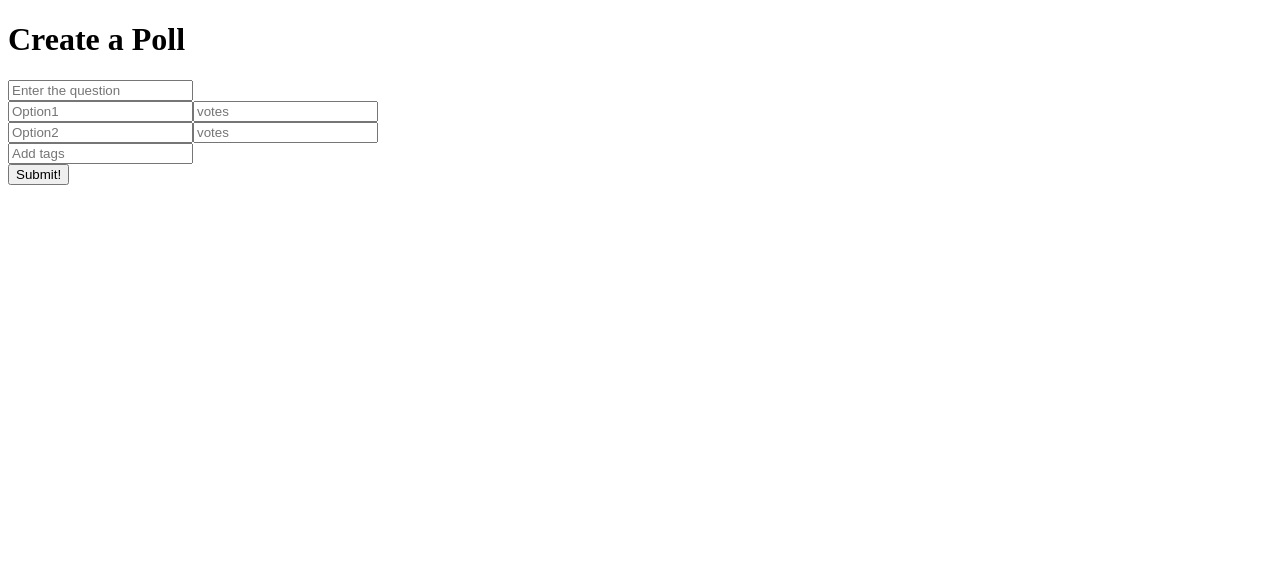
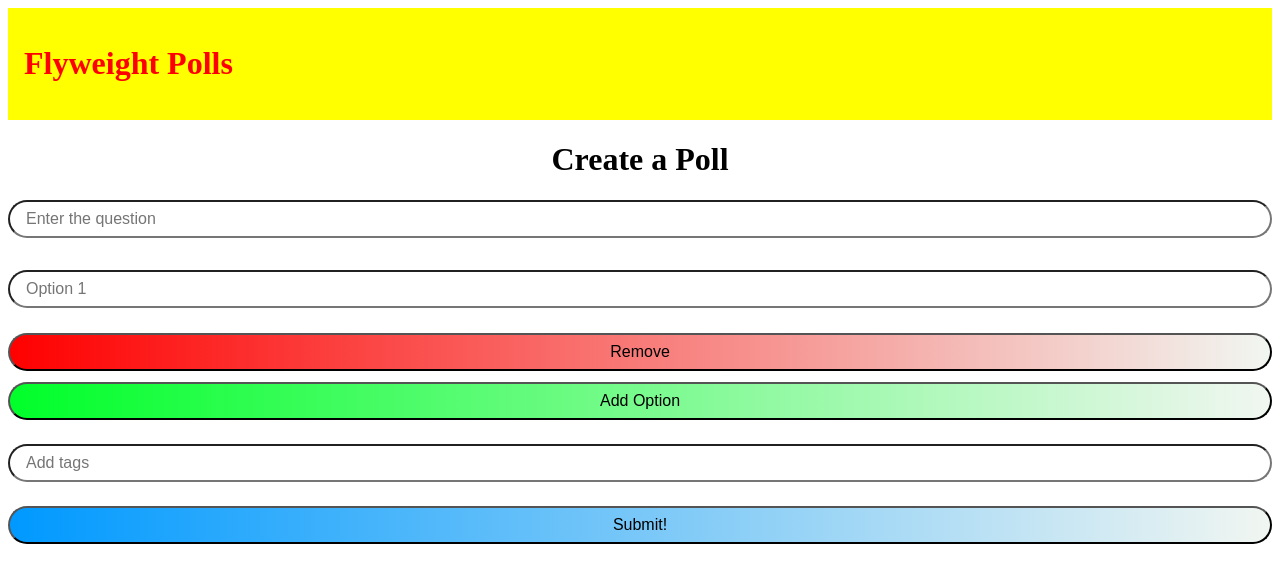
Before and after one commit to H4K3R13/Hexmos-Training, a React (Vite) app in the folder week5/polls-frontend/: page /createpoll in a window 1280 px wide. Shown: the top 582 px of the page. Built offline with nearby package versions, Linux system fonts and the light colour scheme.

Commit message:
Fixed CreatePoll😃

```diff
--- a/week5/polls-frontend/index.html
+++ b/week5/polls-frontend/index.html
@@ -4,7 +4,7 @@
     <meta charset="UTF-8" />
     <link rel="icon" type="image/svg+xml" href="/vite.svg" />
     <meta name="viewport" content="width=device-width, initial-scale=1.0" />
-    <title>Vite + React</title>
+    <title>Flyweight Polls</title>
   </head>
   <body>
     <div id="root"></div>
--- a/week5/polls-frontend/src/App.jsx
+++ b/week5/polls-frontend/src/App.jsx
@@ -3,11 +3,12 @@ import { BrowserRouter, Routes, Route, useParams } from "react-router-dom"
 import Home from "./components/Home"
 import CreatePoll from "./components/CreatePoll"
 import PollDetail from "./components/PollDetail"
-
+import Heading from "./components/Heading"
 function App() {
   let { id } = useParams()
   return (
     <div>
+      <Heading/>
       <BrowserRouter>
         <Routes>
           <Route index element={<Home/>}/>
--- a/week5/polls-frontend/src/components/CreatePoll.jsx
+++ b/week5/polls-frontend/src/components/CreatePoll.jsx
@@ -1,56 +1,76 @@
-import { useState } from "react"
-import axios from 'axios'
+import { useState } from "react";
+import axios from 'axios';
+
 function CreatePoll() {
+  const [poll, setPoll] = useState("");
+  const [options, setOptions] = useState([{ option: "", vote: 0 }]);
+  const [tags, setTags] = useState("");
 
-  const [poll, setPoll] = useState("")
-  const [option1, setOption1] = useState("")
-  const [option2, setOption2] = useState("")
-  const [vote1, setVote1] = useState(0)
-  const [vote2, setVote2] = useState(0)
-  const [tags, setTags] = useState("")
+  const handleOptionChange = (index, value) => {
+    const updatedOptions = [...options];
+    updatedOptions[index].option = value;
+    setOptions(updatedOptions);
+  };
+
+  const handleAddOption = () => {
+    const newOptions = [...options, { option: "", vote: 0 }];
+    setOptions(newOptions);
+  };
+
+  const handleRemoveOption = (index) => {
+    const updatedOptions = [...options];
+    updatedOptions.splice(index, 1);
+    setOptions(updatedOptions);
+  };
 
   const handleSubmit = (e) => {
-    e.preventDefault()
+    e.preventDefault();
 
-    const data ={
-        "Question" : poll,
-        "OptionVote":{
-          [option1]:vote1,
-          [option2]:vote2,
-        },
-        "Tags":tags.split(",").map((t) => t.trim()),
-      }
-    console.log(data)
-    axios.post('http://127.0.0.1:8000/polls/api/question/',data)
+    const data = {
+      Question: poll,
+      OptionVote: {},
+      Tags: tags.split(",").map((t) => t.trim()),
+    };
+
+    options.forEach((option) => {
+      data.OptionVote[option.option] = 0;
+    });
+
+    console.log(data);
+
+    axios.post('http://127.0.0.1:8000/polls/api/question/', data)
       .then((response) => {
-        console.log(response.data)
-        alert(response.data)
-        setPoll("")
-        setOption1("")
-        setOption2("")
-        setTags("")
-        setVote1(0)
-        setVote2(0)
+        console.log(response.data);
+        alert(response.data["message"]);
+        setPoll("");
+        setOptions([{ option: "", vote: 0 }]);
+        setTags("");
       })
       .catch((error) => {
-        console.log("Error",data)
-      })
-  }
+        console.log("Error", error);
+        alert(error.response.data["message"])
+      });
+  };
 
   return (
     <div>
-        <h1>Create a Poll</h1>
-        <form onSubmit={handleSubmit}>
-            <input type="text" placeholder="Enter the question" onChange={(e) => setPoll(e.target.value)}/><br/>
-            <input type="text" placeholder="Option1"  onChange={(e) => setOption1(e.target.value)}/>
-            <input type="number" placeholder="votes" onChange={(e) => setVote1(parseInt(e.target.value))}/><br/>
-            <input type="text" placeholder="Option2"  onChange={(e) => setOption2(e.target.value)}/>
-            <input type="number" placeholder="votes" onChange={(e) => setVote2(parseInt(e.target.value))}/><br/>
-            <input type="text" placeholder="Add tags" onChange={(e) => setTags(e.target.value)}/><br/>
-            <button type="submit">Submit!</button>
-        </form>
+      <h1 style={{textAlign:"center"}}>Create a Poll</h1>
+      <form onSubmit={handleSubmit} style={{ display:"flex", flexDirection:"column", gap:".2rem"}}>
+        <input type="text" placeholder="Enter the question" style={{padding:".5rem 1rem", fontSize:"1rem", borderRadius:"20px"}} value={poll} onChange={(e) => setPoll(e.target.value)} /><br />
+
+        {options.map((option, index) => (
+          <div key={index} style={{ display:"flex", flexDirection:"column", gap:".2rem"}} >
+            <input type="text" style={{padding:".5rem 1rem", fontSize:"1rem", borderRadius:"20px", marginTop:".5rem"}} placeholder={`Option ${index + 1}`} value={option.option} onChange={(e) => handleOptionChange(index, e.target.value)} /><br/>
+            <button type="button" style={{padding:".5rem 1rem", fontSize:"1rem", borderRadius:"20px", background:"linear-gradient(to right, #ff0000, #f1f6f1)"}} onClick={() => handleRemoveOption(index)}>Remove</button>
+          </div>
+        ))}
+
+        <button type="button" style={{padding:".5rem 1rem", fontSize:"1rem", marginTop:".5rem", borderRadius:"20px", background:"linear-gradient(to right, #00ff2a, #f1f6f1)"}} onClick={handleAddOption}>Add Option</button><br/>
+        <input type="text" style={{padding:".5rem 1rem", fontSize:"1rem", borderRadius:"20px"}} placeholder="Add tags" value={tags} onChange={(e) => setTags(e.target.value)} /><br />
+        <button type="submit" style={{padding:".5rem 1rem", fontSize:"1rem", borderRadius:"20px", background:"linear-gradient(to right, #0099ff, #f1f6f1)"}}>Submit!</button>
+      </form>
     </div>
-  )
+  );
 }
 
 export default CreatePoll;
--- a/week5/polls-frontend/src/components/Home.jsx
+++ b/week5/polls-frontend/src/components/Home.jsx
@@ -1,12 +1,10 @@
 import React from 'react'
 import Sidebar from './Sidebar'
-import Heading from './Heading'
 import MainContent from './MainContent'
 
 function Home() {
   return (
     <div>
-        <Heading/>
         <Sidebar/>
         <MainContent/>
     </div>
```
Also changed, not shown: 1 other file (tests, documents, lock files or other folders).
